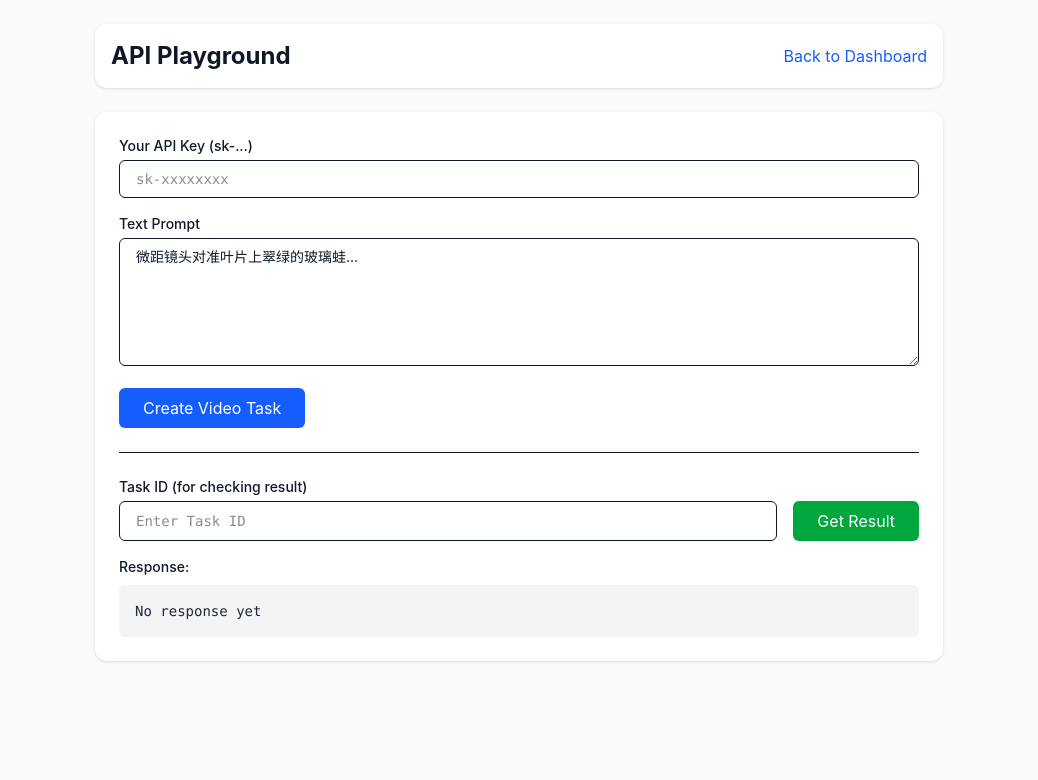
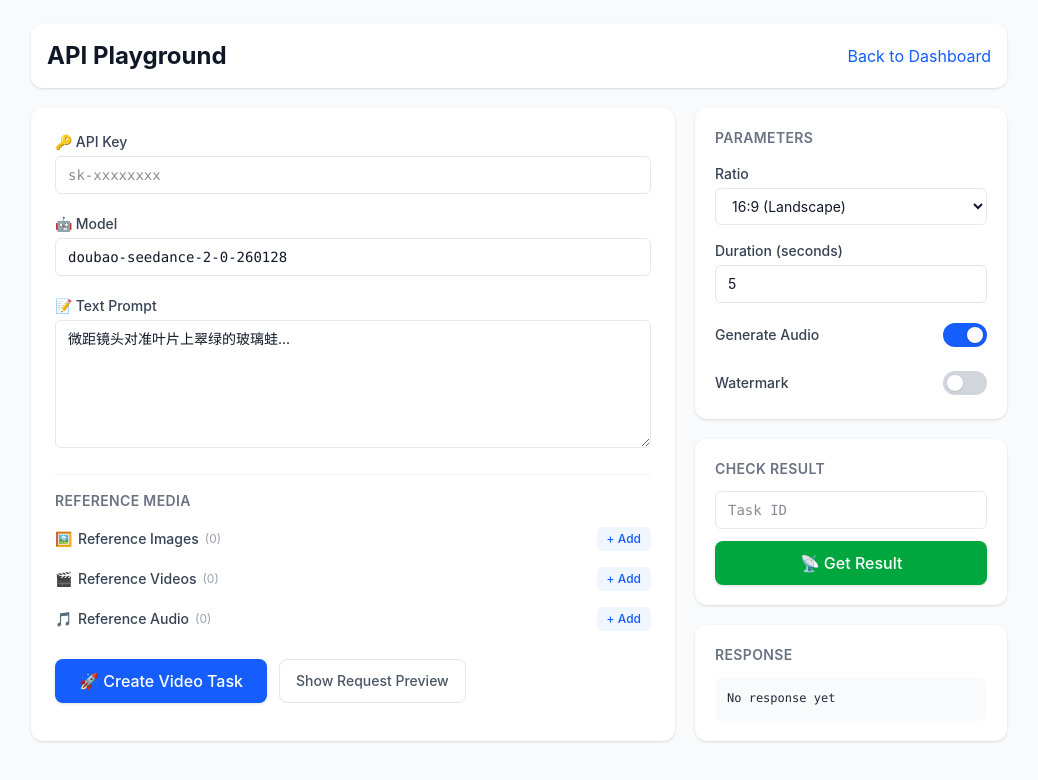
Before and after one commit to brucx/sd2_proxy, a React (Vite) app in the folder frontend/: page /playground in a window 1280 px wide. Shown: the top 780 px of the page, without its empty margins (121-1159 px from the left). Built offline with nearby package versions, Linux system fonts and the light colour scheme.

Commit message:
feat: enhance playground with dynamic video generation parameters, reference media inputs, and a two-column UI refactor.

```diff
--- a/frontend/src/pages/Playground.tsx
+++ b/frontend/src/pages/Playground.tsx
@@ -1,26 +1,93 @@
-import { useState } from 'react';
+import { useState, useMemo } from 'react';
 import axios from 'axios';
 import { Link } from 'react-router-dom';
 
+interface RefItem {
+  id: number;
+  url: string;
+}
+
+let nextId = 1;
+
 function Playground() {
   const [apiKey, setApiKey] = useState('');
+  const [model, setModel] = useState('doubao-seedance-2-0-260128');
   const [prompt, setPrompt] = useState('微距镜头对准叶片上翠绿的玻璃蛙...');
+  const [refImages, setRefImages] = useState<RefItem[]>([]);
+  const [refVideos, setRefVideos] = useState<RefItem[]>([]);
+  const [refAudios, setRefAudios] = useState<RefItem[]>([]);
+  const [generateAudio, setGenerateAudio] = useState(true);
+  const [ratio, setRatio] = useState('16:9');
+  const [duration, setDuration] = useState(5);
+  const [watermark, setWatermark] = useState(false);
   const [response, setResponse] = useState<any>(null);
   const [taskId, setTaskId] = useState('');
   const [loading, setLoading] = useState(false);
+  const [showPreview, setShowPreview] = useState(false);
+
+  const addItem = (setter: React.Dispatch<React.SetStateAction<RefItem[]>>) => {
+    setter(prev => [...prev, { id: nextId++, url: '' }]);
+  };
+
+  const removeItem = (setter: React.Dispatch<React.SetStateAction<RefItem[]>>, id: number) => {
+    setter(prev => prev.filter(item => item.id !== id));
+  };
+
+  const updateItem = (setter: React.Dispatch<React.SetStateAction<RefItem[]>>, id: number, url: string) => {
+    setter(prev => prev.map(item => item.id === id ? { ...item, url } : item));
+  };
+
+  const buildRequestBody = () => {
+    const content: any[] = [{ type: 'text', text: prompt }];
+
+    refImages.forEach(img => {
+      if (img.url.trim()) {
+        content.push({
+          type: 'image_url',
+          image_url: { url: img.url.trim() },
+          role: 'reference_image'
+        });
+      }
+    });
+
+    refVideos.forEach(vid => {
+      if (vid.url.trim()) {
+        content.push({
+          type: 'video_url',
+          video_url: { url: vid.url.trim() },
+          role: 'reference_video'
+        });
+      }
+    });
+
+    refAudios.forEach(aud => {
+      if (aud.url.trim()) {
+        content.push({
+          type: 'audio_url',
+          audio_url: { url: aud.url.trim() },
+          role: 'reference_audio'
+        });
+      }
+    });
+
+    return {
+      model,
+      content,
+      generate_audio: generateAudio,
+      ratio,
+      duration,
+      watermark
+    };
+  };
+
+  const requestBody = useMemo(() => buildRequestBody(), [model, prompt, refImages, refVideos, refAudios, generateAudio, ratio, duration, watermark]);
 
   const handleCreate = async () => {
     setLoading(true);
     try {
       const res = await axios.post(
         '/api/v1/doubao/create',
-        {
-          model: "doubao-seedance-2-0-260128",
-          content: [{ type: "text", text: prompt }],
-          generate_audio: true,
-          ratio: "16:9",
-          duration: 5
-        },
+        requestBody,
         { headers: { Authorization: `Bearer ${apiKey}` } }
       );
       setResponse(res.data);
@@ -46,63 +113,234 @@ function Playground() {
     setLoading(false);
   };
 
+  const RefSection = ({
+    title,
+    items,
+    setter,
+    placeholder,
+    icon
+  }: {
+    title: string;
+    items: RefItem[];
+    setter: React.Dispatch<React.SetStateAction<RefItem[]>>;
+    placeholder: string;
+    icon: string;
+  }) => (
+    <div className="space-y-2">
+      <div className="flex items-center justify-between">
+        <label className="text-sm font-medium text-gray-700 flex items-center gap-1.5">
+          <span>{icon}</span> {title}
+          <span className="text-xs text-gray-400 font-normal">({items.length})</span>
+        </label>
+        <button
+          type="button"
+          onClick={() => addItem(setter)}
+          className="text-xs px-2.5 py-1 rounded-md bg-blue-50 text-blue-600 hover:bg-blue-100 transition-colors font-medium"
+        >
+          + Add
+        </button>
+      </div>
+      {items.map(item => (
+        <div key={item.id} className="flex gap-2">
+          <input
+            type="text"
+            value={item.url}
+            onChange={(e) => updateItem(setter, item.id, e.target.value)}
+            className="flex-1 px-3 py-1.5 border border-gray-200 rounded-md text-sm font-mono focus:ring-2 focus:ring-blue-200 focus:border-blue-400 outline-none transition-all"
+            placeholder={placeholder}
+          />
+          <button
+            type="button"
+            onClick={() => removeItem(setter, item.id)}
+            className="px-2 py-1 text-red-400 hover:text-red-600 hover:bg-red-50 rounded-md transition-colors text-sm"
+            title="Remove"
+          >
+            ✕
+          </button>
+        </div>
+      ))}
+    </div>
+  );
+
   return (
-    <div className="max-w-4xl mx-auto p-6 space-y-6">
+    <div className="max-w-5xl mx-auto p-6 space-y-5">
+      {/* Header */}
       <div className="flex justify-between items-center bg-white p-4 rounded-xl shadow-sm">
         <h1 className="text-2xl font-bold">API Playground</h1>
         <Link to="/dashboard" className="text-blue-600 hover:underline">Back to Dashboard</Link>
       </div>
 
-      <div className="bg-white p-6 rounded-xl shadow-sm space-y-4">
+      <div className="grid grid-cols-1 lg:grid-cols-3 gap-5">
+        {/* Left Column: Inputs */}
+        <div className="lg:col-span-2 bg-white p-6 rounded-xl shadow-sm space-y-5">
+          {/* API Key */}
           <div>
-          <label className="block text-sm font-medium mb-1">Your API Key (sk-...)</label>
+            <label className="block text-sm font-medium mb-1 text-gray-700">🔑 API Key</label>
             <input
               type="text"
               value={apiKey}
               onChange={(e) => setApiKey(e.target.value)}
-            className="w-full px-4 py-2 border rounded-md font-mono text-sm"
+              className="w-full px-3 py-2 border border-gray-200 rounded-md font-mono text-sm focus:ring-2 focus:ring-blue-200 focus:border-blue-400 outline-none transition-all"
               placeholder="sk-xxxxxxxx"
             />
           </div>
 
+          {/* Model */}
           <div>
-          <label className="block text-sm font-medium mb-1">Text Prompt</label>
+            <label className="block text-sm font-medium mb-1 text-gray-700">🤖 Model</label>
+            <input
+              type="text"
+              value={model}
+              onChange={(e) => setModel(e.target.value)}
+              className="w-full px-3 py-2 border border-gray-200 rounded-md font-mono text-sm focus:ring-2 focus:ring-blue-200 focus:border-blue-400 outline-none transition-all"
+              placeholder="doubao-seedance-2-0-260128"
+            />
+          </div>
+
+          {/* Text Prompt */}
+          <div>
+            <label className="block text-sm font-medium mb-1 text-gray-700">📝 Text Prompt</label>
             <textarea
               value={prompt}
               onChange={(e) => setPrompt(e.target.value)}
-            className="w-full px-4 py-2 border rounded-md h-32 text-sm"
+              className="w-full px-3 py-2 border border-gray-200 rounded-md h-32 text-sm focus:ring-2 focus:ring-blue-200 focus:border-blue-400 outline-none transition-all resize-y"
             />
           </div>
 
-        <div className="flex gap-4">
-          <button onClick={handleCreate} disabled={loading} className="bg-blue-600 text-white px-6 py-2 rounded-md hover:bg-blue-700 disabled:opacity-50">
-            {loading ? 'Sending...' : 'Create Video Task'}
+          {/* Reference Sections */}
+          <div className="border-t border-gray-100 pt-4 space-y-4">
+            <h3 className="text-sm font-semibold text-gray-500 uppercase tracking-wide">Reference Media</h3>
+            <RefSection
+              title="Reference Images"
+              items={refImages}
+              setter={setRefImages}
+              placeholder="https://example.com/image.jpg"
+              icon="🖼️"
+            />
+            <RefSection
+              title="Reference Videos"
+              items={refVideos}
+              setter={setRefVideos}
+              placeholder="https://example.com/video.mp4"
+              icon="🎬"
+            />
+            <RefSection
+              title="Reference Audio"
+              items={refAudios}
+              setter={setRefAudios}
+              placeholder="https://example.com/audio.mp3"
+              icon="🎵"
+            />
+          </div>
+
+          {/* Create Button */}
+          <div className="flex gap-3 pt-2">
+            <button
+              onClick={handleCreate}
+              disabled={loading}
+              className="bg-blue-600 text-white px-6 py-2.5 rounded-lg hover:bg-blue-700 disabled:opacity-50 transition-colors font-medium shadow-sm"
+            >
+              {loading ? 'Sending...' : '🚀 Create Video Task'}
+            </button>
+            <button
+              onClick={() => setShowPreview(!showPreview)}
+              className="px-4 py-2.5 rounded-lg border border-gray-200 text-gray-600 hover:bg-gray-50 transition-colors text-sm font-medium"
+            >
+              {showPreview ? 'Hide' : 'Show'} Request Preview
             </button>
           </div>
 
-        <hr className="my-6" />
+          {/* Request Preview */}
+          {showPreview && (
+            <div>
+              <h3 className="text-sm font-medium mb-2 text-gray-500">Request Body Preview:</h3>
+              <pre className="bg-gray-900 text-green-400 p-4 rounded-lg overflow-x-auto text-xs leading-relaxed max-h-80 overflow-y-auto">
+                {JSON.stringify(requestBody, null, 2)}
+              </pre>
+            </div>
+          )}
+        </div>
+
+        {/* Right Column: Parameters & Results */}
+        <div className="space-y-5">
+          {/* Parameters */}
+          <div className="bg-white p-5 rounded-xl shadow-sm space-y-4">
+            <h3 className="text-sm font-semibold text-gray-500 uppercase tracking-wide">Parameters</h3>
 
             <div>
-          <label className="block text-sm font-medium mb-1">Task ID (for checking result)</label>
-          <div className="flex gap-4">
+              <label className="block text-sm font-medium mb-1 text-gray-700">Ratio</label>
+              <select
+                value={ratio}
+                onChange={(e) => setRatio(e.target.value)}
+                className="w-full px-3 py-2 border border-gray-200 rounded-md text-sm focus:ring-2 focus:ring-blue-200 focus:border-blue-400 outline-none transition-all bg-white"
+              >
+                <option value="16:9">16:9 (Landscape)</option>
+                <option value="9:16">9:16 (Portrait)</option>
+                <option value="1:1">1:1 (Square)</option>
+              </select>
+            </div>
+
+            <div>
+              <label className="block text-sm font-medium mb-1 text-gray-700">Duration (seconds)</label>
+              <input
+                type="number"
+                value={duration}
+                onChange={(e) => setDuration(parseInt(e.target.value) || 5)}
+                min={1}
+                max={30}
+                className="w-full px-3 py-2 border border-gray-200 rounded-md text-sm focus:ring-2 focus:ring-blue-200 focus:border-blue-400 outline-none transition-all"
+              />
+            </div>
+
+            <div className="flex items-center justify-between py-1">
+              <label className="text-sm font-medium text-gray-700">Generate Audio</label>
+              <button
+                type="button"
+                onClick={() => setGenerateAudio(!generateAudio)}
+                className={`relative inline-flex h-6 w-11 items-center rounded-full transition-colors ${generateAudio ? 'bg-blue-600' : 'bg-gray-300'}`}
+              >
+                <span className={`inline-block h-4 w-4 transform rounded-full bg-white transition-transform shadow-sm ${generateAudio ? 'translate-x-6' : 'translate-x-1'}`} />
+              </button>
+            </div>
+
+            <div className="flex items-center justify-between py-1">
+              <label className="text-sm font-medium text-gray-700">Watermark</label>
+              <button
+                type="button"
+                onClick={() => setWatermark(!watermark)}
+                className={`relative inline-flex h-6 w-11 items-center rounded-full transition-colors ${watermark ? 'bg-blue-600' : 'bg-gray-300'}`}
+              >
+                <span className={`inline-block h-4 w-4 transform rounded-full bg-white transition-transform shadow-sm ${watermark ? 'translate-x-6' : 'translate-x-1'}`} />
+              </button>
+            </div>
+          </div>
+
+          {/* Get Result */}
+          <div className="bg-white p-5 rounded-xl shadow-sm space-y-3">
+            <h3 className="text-sm font-semibold text-gray-500 uppercase tracking-wide">Check Result</h3>
             <input
               type="text"
               value={taskId}
               onChange={(e) => setTaskId(e.target.value)}
-              className="flex-1 px-4 py-2 border rounded-md font-mono text-sm"
-              placeholder="Enter Task ID"
+              className="w-full px-3 py-2 border border-gray-200 rounded-md font-mono text-sm focus:ring-2 focus:ring-blue-200 focus:border-blue-400 outline-none transition-all"
+              placeholder="Task ID"
             />
-            <button onClick={handleGetResult} disabled={loading} className="bg-green-600 text-white px-6 py-2 rounded-md hover:bg-green-700 disabled:opacity-50">
-              {loading ? 'Polling...' : 'Get Result'}
+            <button
+              onClick={handleGetResult}
+              disabled={loading}
+              className="w-full bg-green-600 text-white px-4 py-2.5 rounded-lg hover:bg-green-700 disabled:opacity-50 transition-colors font-medium shadow-sm"
+            >
+              {loading ? 'Polling...' : '📡 Get Result'}
             </button>
           </div>
-        </div>
 
-        <div>
-          <h3 className="text-sm font-medium mb-2">Response:</h3>
-          <pre className="bg-gray-100 p-4 rounded-md overflow-x-auto text-sm text-gray-800">
+          {/* Response */}
+          <div className="bg-white p-5 rounded-xl shadow-sm">
+            <h3 className="text-sm font-semibold text-gray-500 uppercase tracking-wide mb-3">Response</h3>
+            <pre className="bg-gray-50 p-3 rounded-lg overflow-x-auto text-xs text-gray-800 max-h-64 overflow-y-auto leading-relaxed">
               {response ? JSON.stringify(response, null, 2) : 'No response yet'}
             </pre>
+          </div>
         </div>
       </div>
     </div>
```
Lines whose indentation alone changed are shown as unchanged.
